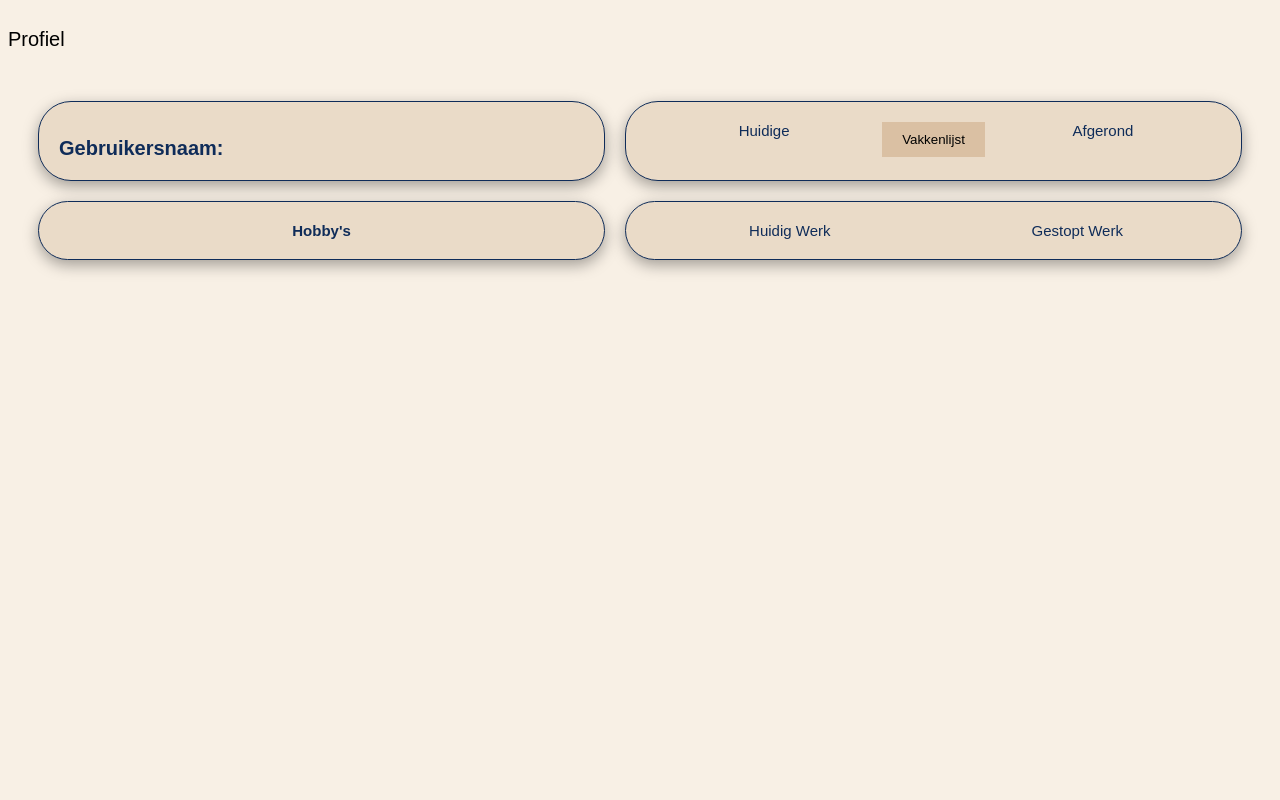
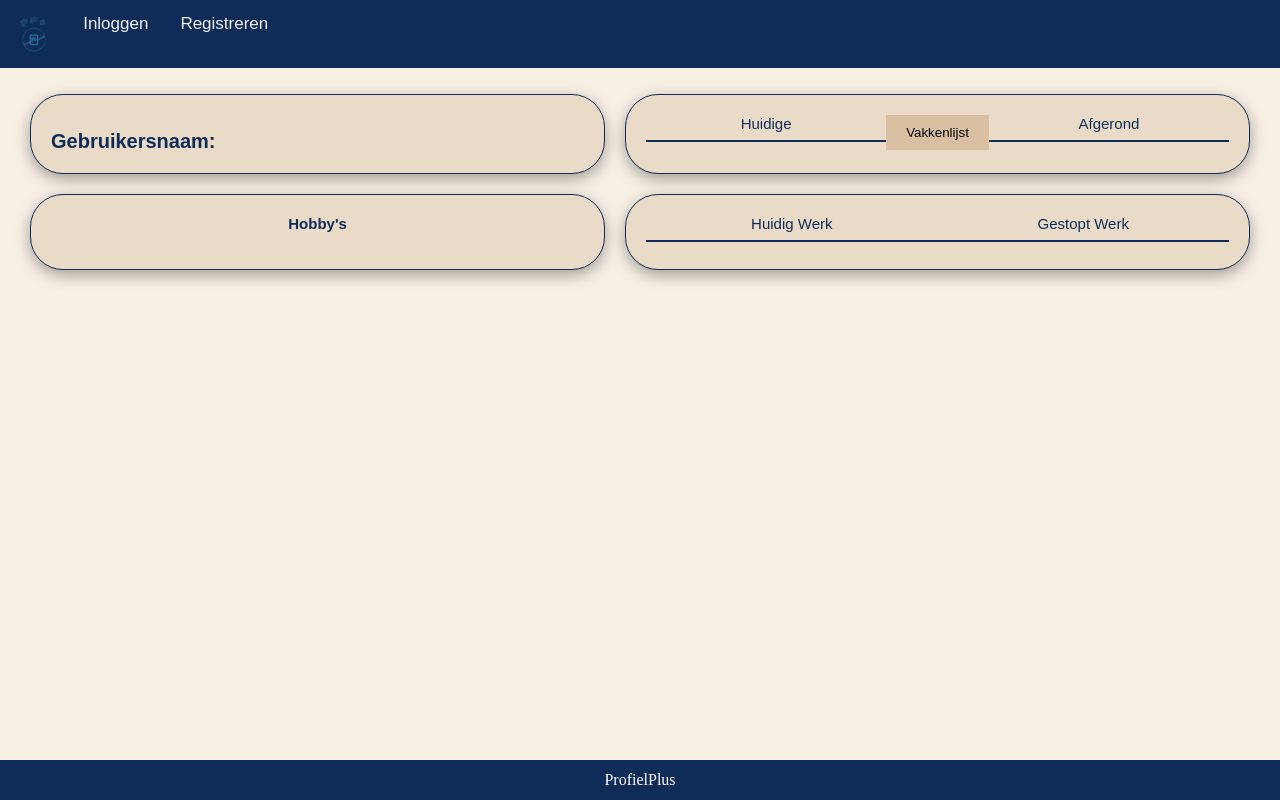
Before and after one commit to M0ktay/ProfielPlus, a PHP site: page /views/profiel.view.php?id=1 in a window 1280 px wide. Run offline with PHP 8.4, Linux system fonts and the light colour scheme; data that the repository does not hold is empty.

Commit message:
Profiel style verbeterd

```diff
--- a/views/partials/footer.php
+++ b/views/partials/footer.php
@@ -1,23 +1,36 @@
-<?php
-?>
+<!DOCTYPE html>
 <html lang="eng">
 <head>
     <style>
+        body {
+            margin: 0;
+            padding: 0;
+            height: 100%;
+
+        }
+
         .footer {
-
-            height: 40px;
-            margin: -8px
+            position: fixed;
             bottom: 0;
             width: 100%;
             background-color: #0F2C59;
             color: white;
             text-align: center;
+            line-height: 40px; /* Adjust this to center the text vertically */
         }
+
+        footer {
+            z-index: 2;
+        }
+        /* Additional styles */
+        /* You may add more styles as per your design needs */
     </style>
 </head>
 <body>
-<footer class="footer">
-    Footer
-</footer>
+    <!-- Your page content here -->
+
+    <footer class="footer">
+        ProfielPlus
+    </footer>
 </body>
 </html>
--- a/views/partials/nav.php
+++ b/views/partials/nav.php
@@ -6,6 +6,9 @@
     background-color: #F8F0E5;
 }
 
+nav {
+    z-index: 2;
+}
         #navbar {
             overflow: hidden;
             background-color: #0F2C59;
@@ -13,6 +16,7 @@
             position: fixed;
             left: 0;
             top: 0;
+
 
         }
 
--- a/views/profiel.view.php
+++ b/views/profiel.view.php
@@ -1,4 +1,7 @@
 <?php
+
+require 'partials/nav.php';
+require 'partials/footer.php';
 
 session_start();
 require '../controllers/dbconnectie.php';
@@ -27,10 +30,11 @@
 $gebruikers = $stmt->fetchAll();
 //die(var_dump($gebruikers));
 
-$query = "select hobby.*, gebruiker_heeft_hobby.*
-from hobby
-join gebruiker_heeft_hobby
-on hobby.id = gebruiker_heeft_hobby.gebruikers_id WHERE gebruikers_id = $id";
+$query = "SELECT hobby.naam AS hobby_naam, gebruiker_heeft_hobby.*
+FROM hobby
+JOIN gebruiker_heeft_hobby ON hobby.id = gebruiker_heeft_hobby.Hobby_id
+WHERE gebruiker_heeft_hobby.gebruikers_id = $id";
+
 $stmt = $conn->prepare($query);
 $stmt->execute();
 $gebruikersHobby = $stmt->fetchAll();
@@ -58,11 +62,11 @@
 $bedrijven = $stmt->fetchAll();
 //die(var_dump($bedrijven));
 
-$query = "select vakken.id as vakken_id , vakken.naam, gebruiker_heeft_vakken.*
-from vakken
-join gebruiker_heeft_vakken
-on vakken.id = gebruiker_heeft_vakken.id
-where gebruikers_id = $id;";
+$query = "SELECT vakken.id AS vakken_id, vakken.naam, gebruiker_heeft_vakken.*
+FROM vakken
+JOIN gebruiker_heeft_vakken ON vakken.id = gebruiker_heeft_vakken.vakken_id
+WHERE gebruiker_heeft_vakken.gebruikers_id = $id;";
+
 $stmt = $conn->prepare($query);
 $stmt->execute();
 $vakken = $stmt->fetchAll();
@@ -77,7 +81,7 @@
 <main>
     <section>
         <article class="profiel">
-            <article class="Persoon"><p>Profiel<p></article>
+            <article class="Persoon"></article>
             <article class="grid-container">
             <article class="Persoonsgegevens">
                 <div class="tag">Gebruikersnaam:</div><div class="gegevens">
@@ -97,6 +101,7 @@
             </article>
             <article class="schoolPrestaties">
                 <div class="Huidige">Huidige
+                <hr class='hrBlue'>
                         <?php
                             foreach ($scholen as $school){
                                 if (empty($school['eindDatum'])) {
@@ -122,7 +127,7 @@
                                 foreach ($vakken as $vakk) {
                                     echo "<tr>";
                                     echo "<td>" . $vakk['naam'] . "</td>";
-                                    echo "<td>" . $vakk['cijfer'] . "<?php if($id == $user_id){?><a href='../controllers/profielbeheer.php?id=$vakken[0]&edit=vak' class='edit'>Edit</a></div><?php}?>" . "</td>";
+                                    echo "<td>" . $vakk['cijfer'] . (($id == $user_id) ? "<a href='../controllers/profielbeheer.php?id=" . $vakk[0] . "&edit=vak' class='edit'>Edit</a>" : "") . "</td>";
                                     echo "</tr>";
                                 }
                                 echo "";
@@ -135,10 +140,11 @@
                         </div>
                     </div>
                 <div class="Afgerond">Afgerond
+                <hr class='hrBlue'>
                         <?php
                             foreach ($scholen as $school) {
                                 if (!empty($school['eindDatum'])) {
-                                    echo "<div class='tag'>Schoolnaam:</div><div class='gegevens'>" . $school['naam'] . "</div>" . "<hr class='hrBlue'>" . "<div class='tag'>Diploma's:</div><div class='gegevens'>" . $school['diploma'] . "</div>" . "<hr class='hrBlue'>" . "<div class='tag'>Startdatum:</div><div class='gegevens' >" . $school['startDatum'] . "</div>" . "<hr class='hrBlue'>" . "<div class='tag'>Einddatum:</div><div class='gegevens' >" . $school['eindDatum'] . "</div>" . "<?php if($id == $user_id){?><a href='../controllers/profielbeheer.php?id=$school[2]&edit=school' class='edit'>Edit</a></div><?php}?>" . "<hr class='hrBlue'>";
+                                    echo "<div class='tag'>Schoolnaam:</div><div class='gegevens'>" . $school['naam'] . "</div>" . "<hr class='hrBlue'>" . "<div class='tag'>Diploma's:</div><div class='gegevens'>" . $school['diploma'] . "</div>" . "<hr class='hrBlue'>" . "<div class='tag'>Startdatum:</div><div class='gegevens' >" . $school['startDatum'] . "</div>" . "<hr class='hrBlue'>" . "<div class='tag'>Einddatum:</div><div class='gegevens' >" . $school['eindDatum'] . "</div>" . "<?php if($id == $user_id){?><a href='../controllers/profielbeheer.php?id=$school[2]&edit=school' class='edit'>Edit</a></div><?php}?>";
                                 }
                         }
                         ?>
@@ -148,12 +154,14 @@
                 <div class="hobbyWrap">
                     <?php
                     foreach ($gebruikersHobby as $hobby){
-                        echo "<div class='hobby'>" . $hobby['naam'] . "</div>" . "<div class='beschrijving'>" . $hobby['beschrijving'] . "</div>" .  "<?php if($id == $user_id){?><a href='../controllers/profielbeheer.php?id=$hobby[2]&edit=hobby' class='edit'>Edit</a></div><?php}?>" . "<hr class='hrBlue'>";
+                        echo "<hr class='hrBlue'><div class='hobby'>" . $hobby['hobby_naam'] . "</div><div class='beschrijving'>" . $hobby['beschrijving'] . "</div>" . "<hr class='hrBlue'>";
+
                     }
                     ?>
             </article>
                 <article class="werkErvaring">
                     <div class="Huidige">Huidig Werk
+                    <hr class='hrBlue'>
                     <?php
                     foreach ($bedrijven as $bedrijf) {
                         if (empty($bedrijf['eindDatum'])) {
@@ -163,10 +171,11 @@
                     ?>
                     </div>
                     <div class="Gestopt">Gestopt Werk
+                    <hr class='hrBlue'>
                         <?php
                         foreach ($bedrijven as $bedrijf) {
                             if (!empty($bedrijf['eindDatum'])) {
-                                echo "<div class='tag'>Werkplaats:</div>" . $bedrijf['bedrijfNaam'] . "<hr class='hrBlue'>" . "<div class='tag'>Functietitel:</div>" . $bedrijf['functieTitel'] . "<hr class='hrBlue'>" . "<div class='tag'>StartDatum:</div>" . $bedrijf['startDatum'] . "<hr class='hrBlue'>" . "<div class='tag'>EindDatum</div>" . $bedrijf['eindDatum'] .  "<?php if($id == $user_id){?><a href='../controllers/profielbeheer.php?id=$bedrijf[8]&edit=bedrijf' class='edit'>Edit</a></div><?php}?>" . "<hr class='hrBlue'>";
+                                echo "<div class='tag'>Werkplaats:</div>" . $bedrijf['bedrijfNaam'] . "<hr class='hrBlue'>" . "<div class='tag'>Functietitel:</div>" . $bedrijf['functieTitel'] . "<hr class='hrBlue'>" . "<div class='tag'>StartDatum:</div>" . $bedrijf['startDatum'] . "<hr class='hrBlue'>" . "<div class='tag'>EindDatum</div>" . $bedrijf['eindDatum'] .  "<?php if($id == $user_id){?><a href='../controllers/profielbeheer.php?id=$bedrijf[8]&edit=bedrijf' class='edit'>Edit</a></div><?php}?>" ;
                             }
                         }
                         ?>
@@ -174,6 +183,9 @@
                 </article>
     </section>
 </main>
+
+
+
 </body>
 <footer>
 </footer>
--- a/views/style/profiel.style.css
+++ b/views/style/profiel.style.css
@@ -1,6 +1,10 @@
 body{
     background-color:#F8F0E5;
 }
+main {
+    padding-bottom: 100px;
+}
+
 
 p {
     font-family: Arial, Helvetica, sans-serif;
@@ -30,6 +34,8 @@
     grid-template-columns: auto auto;
     padding: 30px;
     gap: 20px;
+    margin-top: 5%;
+
 }
 .Persoonsgegevens{
 border: 1px solid #0F2C59;
@@ -177,6 +183,7 @@
     padding: 10px 20px;
     cursor: pointer;
     height: fit-content;
+
 }
 .edit-container {
     float: right;
@@ -211,6 +218,7 @@
 .grid-container{
     display: flex;
     flex-direction: column;
+
 }
 }
 @media(max-width: 685px) {
```
